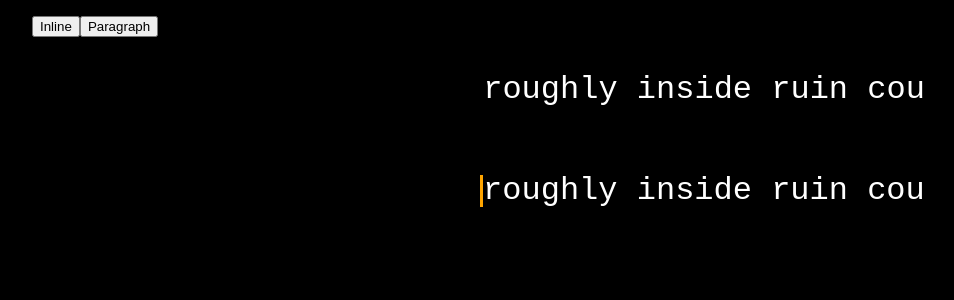
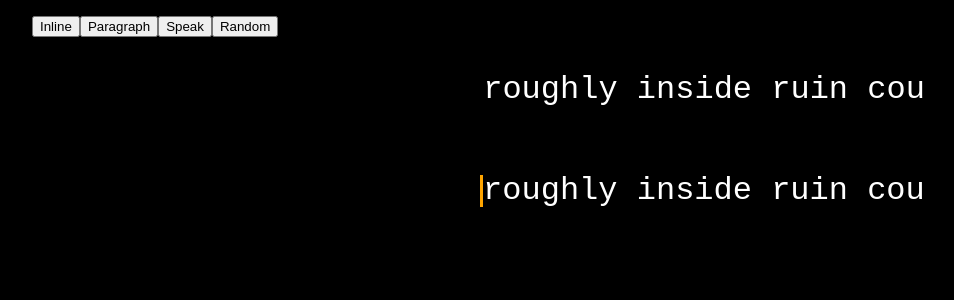
Before and after one commit to raisamong/typing-oxford-3000-rsm, a React (Create React App) app: page / in a window 1280 px wide. Shown: the top 300 px of the page, without its empty margins (160-1114 px from the left). Built offline with nearby package versions, Linux system fonts and the light colour scheme.

Commit message:
text speech

```diff
--- a/src/App.tsx
+++ b/src/App.tsx
@@ -1,6 +1,7 @@
 import React, { useState } from 'react'
 import TypingInline from 'src/components/TypingInline'
 import TypingParagraph from 'src/components/TypingParagraph'
+import { vocab } from 'src/vocab'
 import './App.css'
 
 const inline = 'inline'
@@ -10,6 +11,19 @@ type TypingMode = 'inline' | 'paragraph'
 
 function App() {
   const [mode, setMode] = useState<TypingMode>('inline')
+  const [speaker] = useState<SpeechSynthesisUtterance>(new SpeechSynthesisUtterance('test'))
+
+  // useEffect(() => {
+  //   setSpeaker()
+  // }, [])
+
+  const onClick = () => {
+    window.speechSynthesis.speak(speaker)
+  }
+  const onChange = () => {
+    speaker.text = vocab[Math.floor(Math.random() * vocab.length) + 1]
+    window.speechSynthesis.speak(speaker)
+  }
 
   return (
     <div className="app-container">
@@ -27,6 +41,8 @@ function App() {
       >
         Paragraph
       </button>
+      <button onClick={onClick}>Speak</button>
+      <button onClick={onChange}>Random</button>
 
       {mode === inline && <TypingInline />}
       {mode === paragraph && <TypingParagraph />}
```
